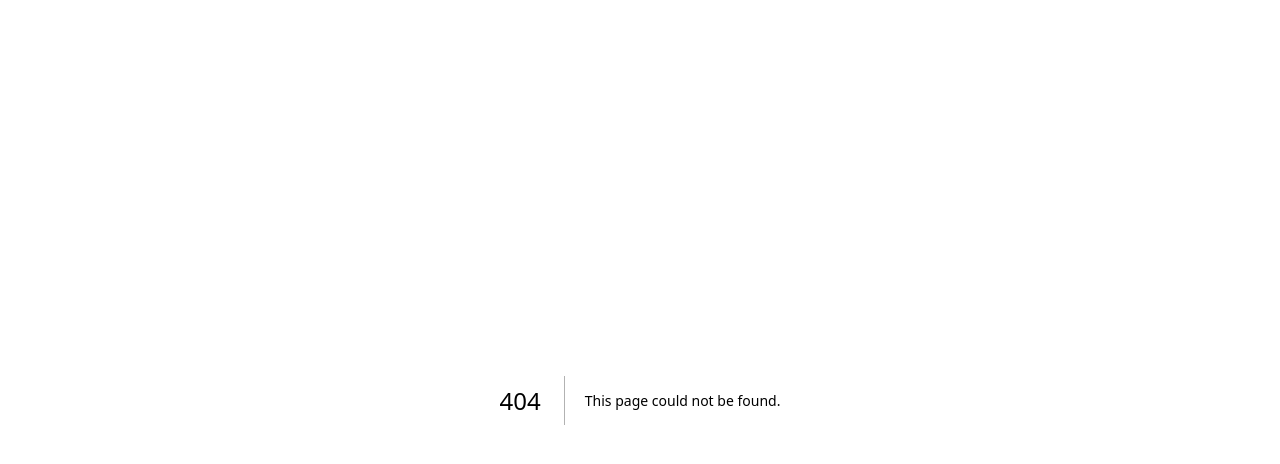
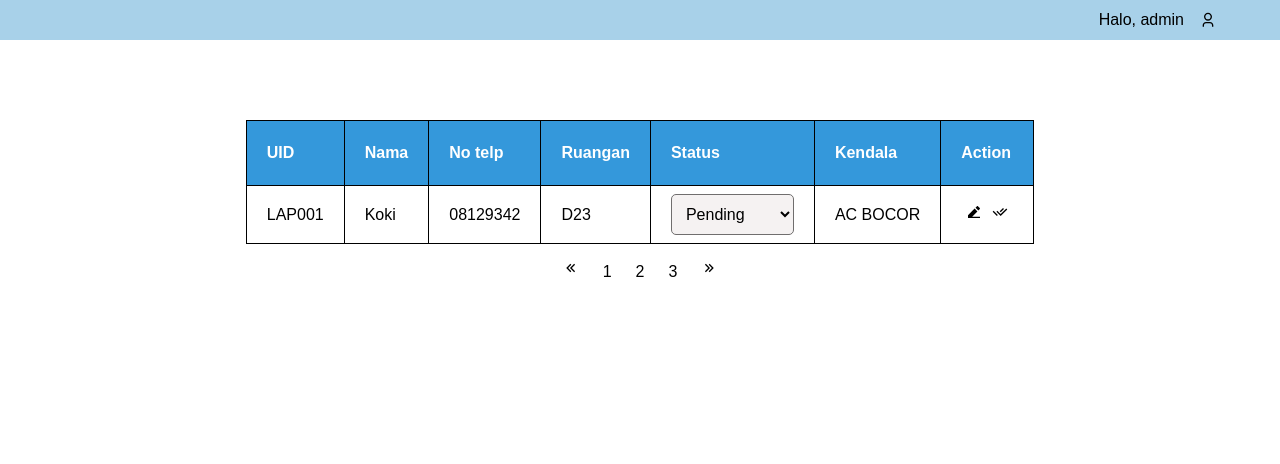
Before and after one commit to agripaa/web-ruangan-gucc, a Next.js app in the folder frontend/: page /dashboard in a window 1280 px wide. Before the commit this address had no page. Shown: the top 464 px of the page. Built offline with nearby package versions, Linux system fonts and the light colour scheme.

Commit message:
feature: add feature dashboard page

```diff
--- /dev/null
+++ b/frontend/src/app/dashboard/page.jsx
@@ -0,0 +1,67 @@
+import { RiUser3Line } from "react-icons/ri";
+import { RiArrowLeftDoubleLine } from "react-icons/ri";
+import { RiArrowRightDoubleLine } from "react-icons/ri";
+import { RiEdit2Fill } from "react-icons/ri";
+import { RiCheckDoubleFill } from "react-icons/ri";
+import '@/style/dashboard.css'
+
+const page = () => {
+    return (
+        <section>
+            <nav className="navbar">
+                <div className="greet">Halo, admin</div>
+                <div className="profile">
+                    <RiUser3Line />
+                </div>
+            </nav>
+
+            <div className="table">
+                <div className="userData">
+                    <thead>
+                        <tr>
+                            <th>UID</th>
+                            <th>Nama</th>
+                            <th>No telp</th>
+                            <th>Ruangan</th>
+                            <th>Status</th>
+                            <th>Kendala</th>
+                            <th>Action</th>
+                        </tr>
+                    </thead>
+                    <tbody>
+                        <tr>
+                            <td>LAP001</td>
+                            <td>Koki</td>
+                            <td>08129342</td>
+                            <td>D23</td>
+                            <td>
+                                <select>
+                                    <option value="option1" className="pending" >Pending</option>
+                                    <option value="option2" className="progress" >In progress</option>
+                                    <option value="option3" className="done">Done</option>
+                                </select>
+                            </td>
+                            <td>AC BOCOR</td>
+                            <td className="action">
+                                <button><RiEdit2Fill/></button>
+                                <button><RiCheckDoubleFill/></button>
+                            </td>
+                        </tr>
+                    </tbody>
+                </div>
+            </div>
+
+            <div className="pagination">
+                <ul>
+                    <li><a href="#"><RiArrowLeftDoubleLine /></a></li>
+                    <li><a href="#">1</a></li>
+                    <li><a href="#">2</a></li>
+                    <li><a href="#">3</a></li>
+                    <li><a href="#"><RiArrowRightDoubleLine /></a></li>
+                </ul>
+            </div>
+        </section>
+    )
+}
+
+export default page;
--- /dev/null
+++ b/frontend/src/style/dashboard.css
@@ -0,0 +1,60 @@
+section {
+    background-color: #fff;
+    color: black;
+    margin: 0;
+    height: 100vh;
+    display: flex;
+    flex-direction: column;
+    font-family: arial, sans-serif;
+}
+
+.navbar {
+    background-color: #a8d1e9;
+    width: 100%;
+    padding-block: 0.5rem;
+    align-items: center;
+    display: flex;
+    margin-inline: auto;
+    justify-content: right;
+    z-index: 9999;
+    gap: 1rem;
+    padding-right: 4rem ;
+}
+
+.table .userData {
+    margin-block: 5rem 1rem;
+    justify-items: center;
+    border-collapse: collapse;
+}
+
+th {
+    background-color: #3498db;
+    border: 1px solid #000;
+    color: white;
+    padding: 20px;
+    text-align: left;
+  }
+
+  td {
+    border: 1px solid #000;
+    padding: 8px;
+    padding-inline: 20px;
+    text-align: left;
+  }
+  select {
+    padding: 10px;
+    border-radius: 5px;
+    border: 1px solid #706e6e;
+    background-color: #f5f2f2;
+    font-size: 16px;
+  }
+
+  .action button {
+    padding-inline: 5px;
+  }
+
+  .pagination ul {
+    display: flex;
+    justify-content: center;
+    gap: 1.5rem;
+  }
```
Also changed, not shown: frontend/package.json (+5 -4 lines), frontend/src/app/admin/page.jsx (added), 1 other file (tests, documents, lock files or other folders).
